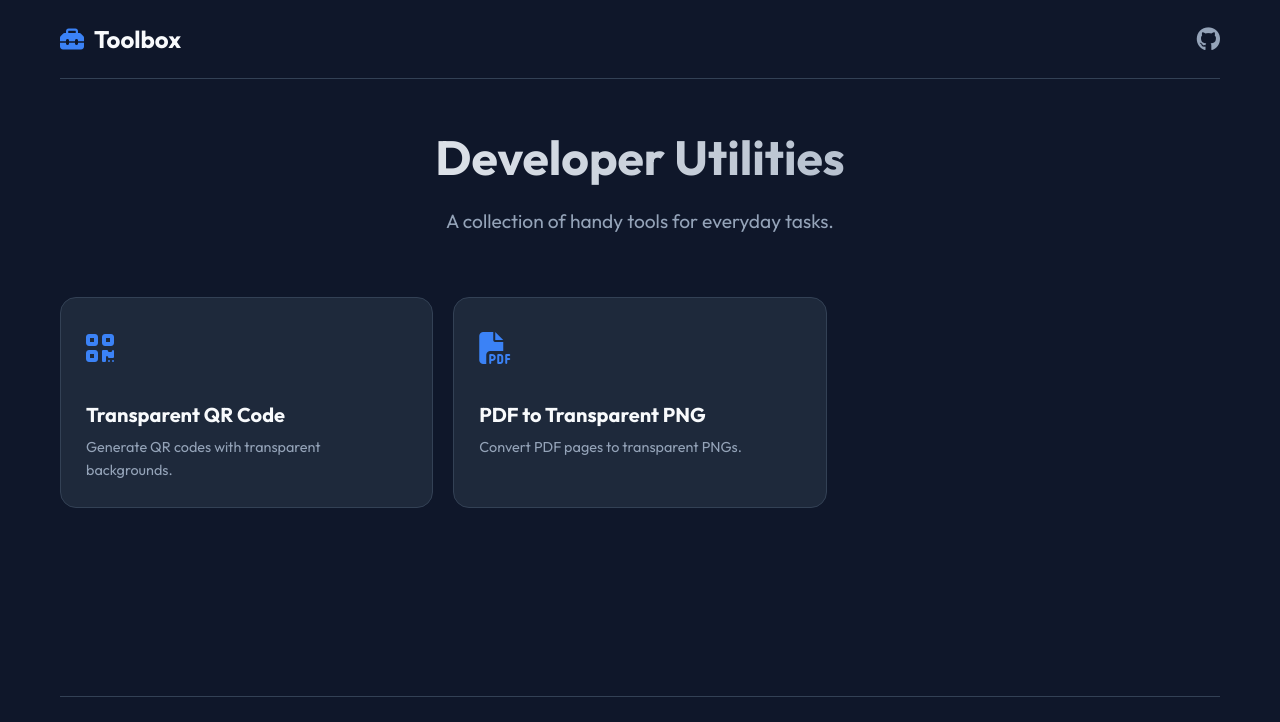
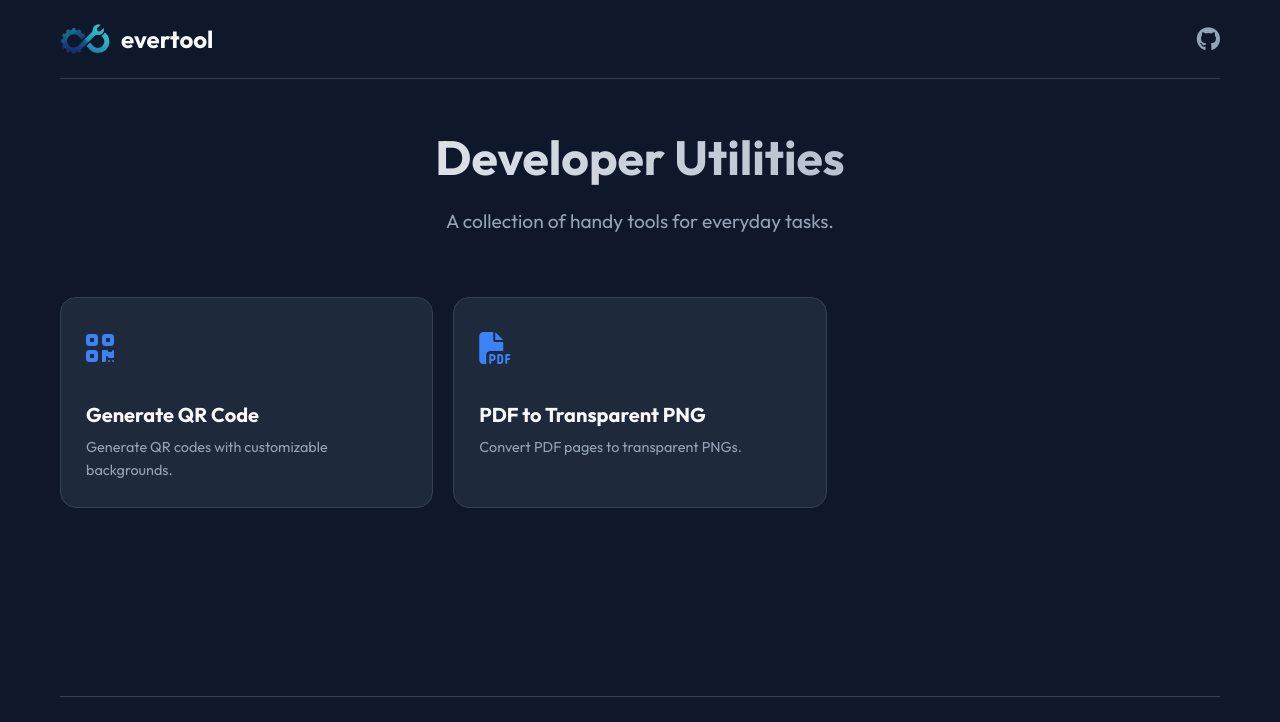
Before and after one commit to Yongxue-Chen/evertool, a Flask app: page / in a window 1280 px wide. Shown: the top 722 px of the page. Run offline with Flask 3, Linux system fonts and the light colour scheme.

Commit message:
update logo and title

```diff
--- a/static/css/style.css
+++ b/static/css/style.css
@@ -56,8 +56,10 @@ a {
     gap: 10px;
 }
 
-.logo i {
-    color: var(--accent);
+.logo img {
+    height: 32px;
+    width: auto;
+    object-fit: contain;
 }
 
 .github-link {
--- a/templates/base.html
+++ b/templates/base.html
@@ -1,9 +1,10 @@
 <!DOCTYPE html>
 <html lang="en">
+
 <head>
     <meta charset="UTF-8">
     <meta name="viewport" content="width=device-width, initial-scale=1.0">
-    <title>{% block title %}Toolbox{% endblock %} - Dev Tools</title>
+    <title>{% block title %}evertool{% endblock %} - Dev Tools</title>
     <!-- Google Fonts -->
     <link rel="preconnect" href="https://fonts.googleapis.com">
     <link rel="preconnect" href="https://fonts.gstatic.com" crossorigin>
@@ -13,16 +14,18 @@
     <!-- Custom CSS -->
     <link rel="stylesheet" href="{{ url_for('static', filename='css/style.css') }}">
 </head>
+
 <body>
     <div class="app-container">
         <header class="main-header">
             <div class="logo">
                 <a href="{{ url_for('index') }}">
-                    <i class="fa-solid fa-toolbox"></i> Toolbox
+                    <!-- User can replace src with their own URL or local file -->
+                    <img src="{{ url_for('static', filename='img/logo.png') }}" alt="Logo"> evertool
                 </a>
             </div>
             <nav>
-                <a href="https://github.com/yourusername/toolbox" target="_blank" class="github-link">
+                <a href="https://github.com/Yongxue-Chen/toolbox" target="_blank" class="github-link">
                     <i class="fa-brands fa-github"></i>
                 </a>
             </nav>
@@ -48,4 +51,5 @@
     </div>
     <script src="{{ url_for('static', filename='js/main.js') }}"></script>
 </body>
+
 </html>
--- a/tools/registry.py
+++ b/tools/registry.py
@@ -12,8 +12,8 @@ To add a new tool:
 TOOLS = [
     {
         'id': 'qr',
-        'title': 'Transparent QR Code',
-        'description': 'Generate QR codes with transparent backgrounds.',
+        'title': 'Generate QR Code',
+        'description': 'Generate QR codes with customizable backgrounds.',
         'icon': 'fa-qrcode',
         'endpoint': 'qr.index' # Flask endpoint for the tool's page
     },
```
Also changed, not shown: static/img/logo.png (added), 1 other file. Lines whose indentation alone changed are shown as unchanged.
